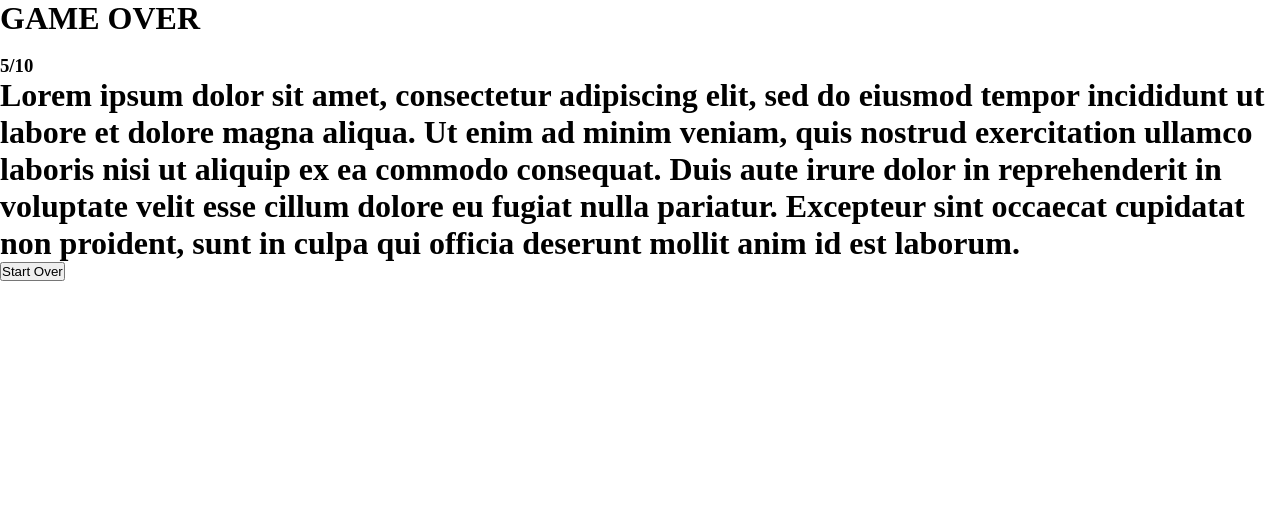
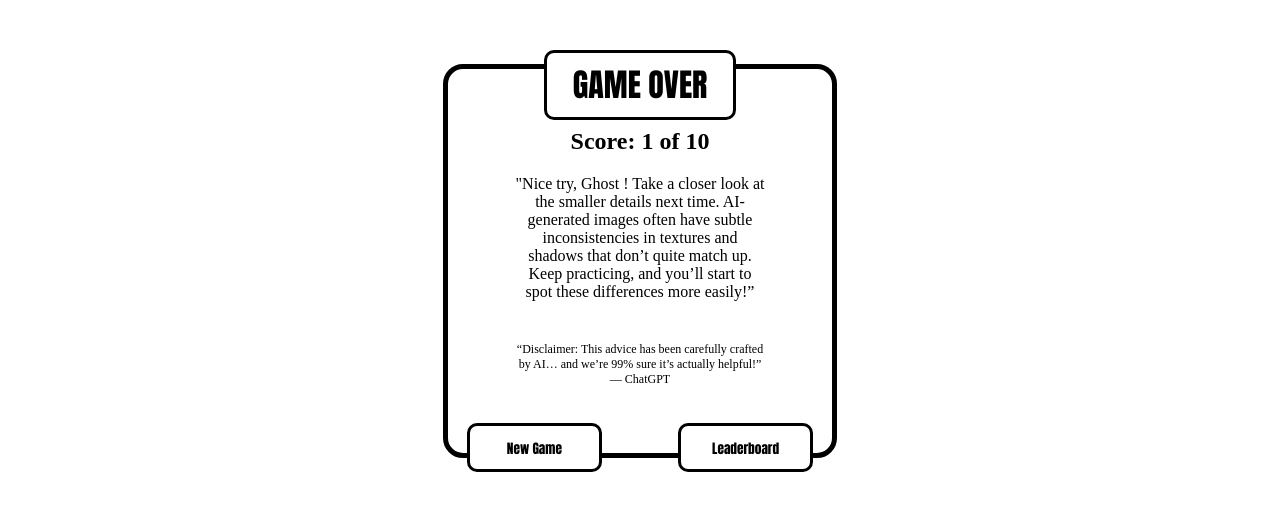
Before and after one commit to Scratch-Team-Axolotl/axolotl-scratch-project, a React app: page /score in a window 1280 px wide. Shown: the top 510 px of the page. Built offline with nearby package versions, Linux system fonts and the light colour scheme.

Commit message:
Implement Score Display

```diff
--- a/client/App.css
+++ b/client/App.css
@@ -118,11 +118,102 @@ body {
 } */
 
 /* ------- SCORE PAGE STYLING ------- */
-/* .score {
-  align-self: center;
+.score {
   display: flex;
   flex-direction: column;
   justify-content: flex-start;
   align-items: center;
   text-align: center;
-} */
+}
+
+.score-display {
+  border: solid 5px;
+  border-radius: 20px;
+  padding: 15%;
+  margin: 5% 10% 0 10%;
+  position: relative;
+  /* background-color: black; */
+  /* color: white; */
+}
+
+.game-over {
+  border: solid 3px;
+  border-radius: 10px;
+  background-color: white;
+  color: black;
+  padding: 2%;
+  position: absolute;
+  top: -5%;
+  left: 25%;
+  right: 25%;
+  font-family: Impact, Haettenschweiler, 'Arial Narrow Bold', sans-serif;
+}
+
+.score-content {
+  /* border: solid 3px; */
+  /* border-radius: 10px; */
+  /* background-color: white; */
+  padding: 2%;
+  position: absolute;
+  top: 10%;
+  bottom: 10%;
+  left: 15%;
+  right: 15%;
+  display: flex;
+  flex-direction: column;
+  justify-content: flex-start;
+  align-items: center;
+}
+
+.player-score {
+  /* padding: 10%; */
+  margin: 5% 10% 0 10%;
+}
+
+.player-feedback p {
+  padding: 8% 0;
+}
+
+.disclaimer {
+  font-size: 0.75rem;
+}
+
+.game-btn {
+  border: solid 3px;
+  border-radius: 10px;
+  background-color: white;
+  color: black;
+  padding: 3%;
+  position: absolute;
+  bottom: -5%;
+  left: 5%;
+  right: 60%;
+  font-family: Impact, Haettenschweiler, 'Arial Narrow Bold', sans-serif;
+}
+
+.game-btn:hover {
+  cursor: pointer;
+  background-color: black;
+  color: greenyellow;
+}
+
+.leader-btn {
+  border: solid 3px;
+  border-radius: 10px;
+  background-color: white;
+  color: black;
+  padding: 3%;
+  position: absolute;
+  bottom: -5%;
+  right: 5%;
+  left: 60%;
+  font-family: Impact, Haettenschweiler, 'Arial Narrow Bold', sans-serif;
+}
+
+.leader-btn:hover {
+  cursor: pointer;
+  background-color: black;
+  color: greenyellow;
+}
+
+/* ------- [File/Component] STYLING ------- */
--- a/client/components/Level.jsx
+++ b/client/components/Level.jsx
@@ -23,7 +23,6 @@ const Level = ({ levelNumber, score, updateScore }) => {
   const handleImageClick = (index) => {
     // make sure the user has not already guessed
     // (don't want multiple guess attempts in one level)
-    // console.log("Hi, I'm inside handleClickImg");
     if (!hasGuessed) {
       setHasGuessed(true);
       // handling giving the users feedback on their guess
@@ -33,6 +32,7 @@ const Level = ({ levelNumber, score, updateScore }) => {
           return prevScore + 1;
         });
       } else {
+        setFeedback('Incorrect');
       }
     }
   };
--- a/client/components/Navbar.jsx
+++ b/client/components/Navbar.jsx
@@ -1,3 +1,4 @@
+import { div } from 'framer-motion/client';
 import React from 'react';
 import { useNavigate } from 'react-router-dom';
 // import { FaTimes, FaBars } from 'react-icons/fa'; // can also use the 'x' and hamburger icons from the React Icons library
@@ -12,6 +13,9 @@ const Navbar = ({ handleSidebarBtn, isNavOpen }) => {
         <h1 className='close-btn' to='#' onClick={handleSidebarBtn}>
           X
         </h1>
+        <h2 className='nav-title' onClick={() => navigate(`/`)}>
+          Home
+        </h2>
         {gameLevels.map((lvl) => {
           return (
             <h2 className='nav-title' onClick={() => navigate(`/level${lvl}`)}>
--- a/client/components/Score.jsx
+++ b/client/components/Score.jsx
@@ -1,27 +1,67 @@
-import React from 'react';
+import React, { useState, useEffect } from 'react';
+import { useNavigate } from 'react-router-dom';
+// import '../../server/assets/test-stars.png';
 
 const Score = () => {
+  const navigate = useNavigate();
+  const player = 'Ghost'; // TEST: fake player's username
+  const playerScore = 1; // TEST: fake player's score
+  const [playerName, setPlayerName] = useState('');
+  const [score, setScore] = useState(0);
+  const endGameMsg = {
+    nice: `"Nice try, ${player} ! Take a closer look at the smaller details next time. AI-generated images often have subtle inconsistencies in textures and shadows that don’t quite match up. Keep practicing, and you’ll start to spot these differences more easily!”`,
+    good: `“Good job, ${player}! You’re picking up on some of the key differences, but a bit more practice could help you reach the next level. Try focusing on areas like facial expressions, background clarity, and lighting effects—AI sometimes struggles to make these look truly natural.”`,
+    almost: `“You’re almost there, ${player}! You’ve got a sharp eye for details, but a few differences slipped through. AI images often miss the finer nuances in realistic lighting and texture. With a bit more attention, you’ll be able to spot them all!”`,
+    incredible: `“Incredible, ${player}! You’ve got a flawless eye for detail and the instincts of a true pro! Spotting every difference with ease shows real skill—congratulations on achieving a perfect score. Keep honing that talent!”`,
+    disclaimerLose: `“Disclaimer: This advice has been carefully crafted by AI… and we’re 99% sure it’s actually helpful!” — ChatGPT`,
+    disclaimerWin: `“Disclaimer: AI-generated advice from an AI game. Who better to recognize talent than a flawless AI?” — ChatGPT`,
+  };
+
+  // Store above data properly and use fetch to bring it back for use in Score Display
+  // const fetchPlayerData = async (req, res) => {
+
+  //   try {
+  //     const res = await fetch('/api/scores')
+  //     const data = await res.json();
+  //     setPlayerName(data.username)
+  //     setScore(data.score)
+  //   }
+  // }
+
   return (
-    <div className='page' id='score'>
+    <div className='score'>
       <div className='score-display'>
-        <h1>GAME OVER</h1>
-        <br />
-        <h3>5/10</h3>
+        <h1 className='game-over'>GAME OVER</h1>
+        <div className='score-content'>
+          {/* <img src='../../server/assets/test-stars.png' alt='' /> */}
+          <h2 className='player-score'>{`Score: ${playerScore} of 10`}</h2>
+          <div className='player-feedback'>
+            <p>
+              {score <= 3
+                ? endGameMsg.nice
+                : score <= 6
+                ? endGameMsg.good
+                : score <= 9
+                ? endGameMsg.almost
+                : score === 10
+                ? endGameMsg.incredible
+                : null}
+            </p>
+            <p className='disclaimer'>
+              {score === 10
+                ? endGameMsg.disclaimerWin
+                : endGameMsg.disclaimerLose}
+            </p>
+          </div>
+        </div>
+
+        <button className='game-btn' onClick={() => navigate('/level1')}>
+          New Game
+        </button>
+        <button className='leader-btn' onClick={() => navigate('/leaderboard')}>
+          Leaderboard
+        </button>
       </div>
-      <div className='advice'>
-        <h1>
-          Lorem ipsum dolor sit amet, consectetur adipiscing elit, sed do
-          eiusmod tempor incididunt ut labore et dolore magna aliqua. Ut enim ad
-          minim veniam, quis nostrud exercitation ullamco laboris nisi ut
-          aliquip ex ea commodo consequat. Duis aute irure dolor in
-          reprehenderit in voluptate velit esse cillum dolore eu fugiat nulla
-          pariatur. Excepteur sint occaecat cupidatat non proident, sunt in
-          culpa qui officia deserunt mollit anim id est laborum.
-        </h1>
-      </div>
-      <button className='start-button' to='/level1'>
-        Start Over
-      </button>
     </div>
   );
 };
--- a/package.json
+++ b/package.json
@@ -22,6 +22,7 @@
     "html-webpack-plugin": "^5.6.3",
     "mongodb": "^6.10.0",
     "mongoose": "^8.8.0",
+    "nodemon": "^3.1.7",
     "react": "^18.3.1",
     "react-dom": "^18.3.1",
     "react-redux": "^9.1.2",
```
Also changed, not shown: 2 other files (tests, documents, lock files or other folders).
